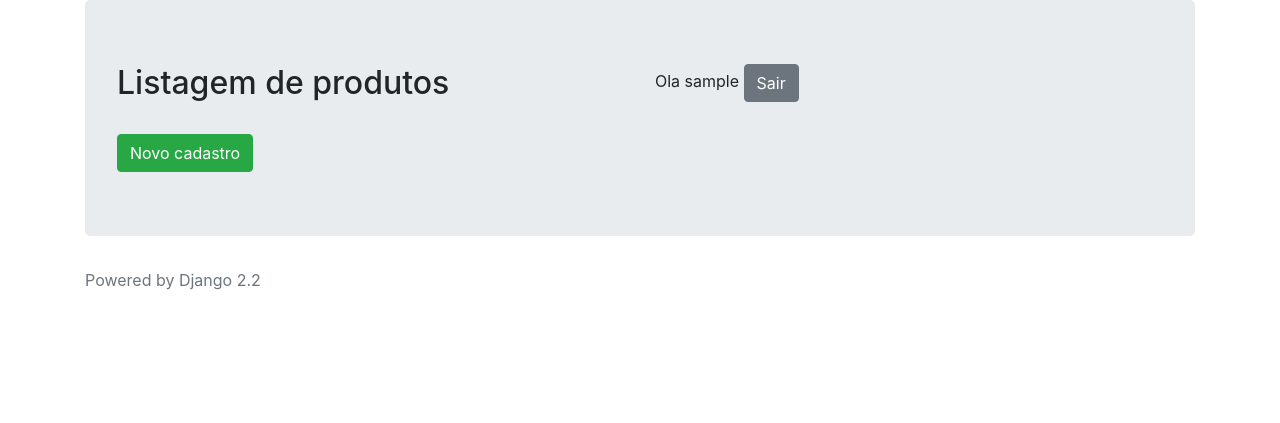
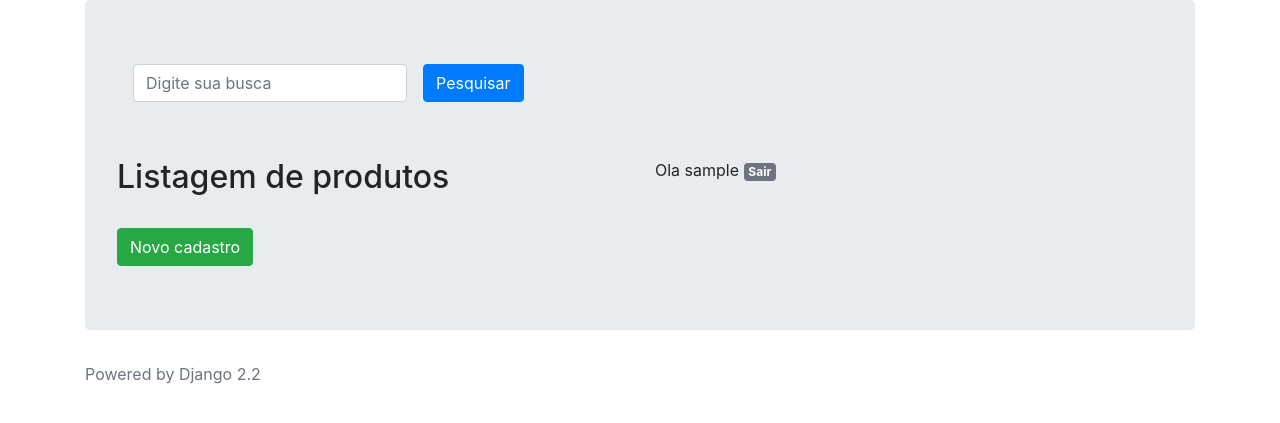
Before and after one commit to AndreCandidoDev/GestaoDeProdutos, a Django app: page /produtos/list/ in a window 1280 px wide. Shown: the top 423 px of the page. Run offline with Django 3.2, Linux system fonts and the light colour scheme; the visitor is signed in with stand-in values (Sample User, id 1); data that the repository does not hold is empty; some libraries are stand-ins or nearby versions.

Commit message:
Adding searchbar

```diff
--- a/produtos/templates/products_list.html
+++ b/produtos/templates/products_list.html
@@ -3,10 +3,24 @@
 {% block title %} Gestão de produtos{% endblock %}
 
 {% block main %}
+
+    <div class="row">
+        <div class="col-12">
+            <form class="form-inline">
+                <div class="form-group mx-sm-3 mb-2">
+                    <label class="sr-only">Busca</label>
+                        <input type="text" class="form-control" id="pesquisa" name="pesquisa" placeholder="Digite sua busca">
+                </div>
+                <button type="submit" class="btn btn-primary mb-2">Pesquisar</button>
+            </form>
+        </div>
+    </div>
+
+    <br><br>
+
     <div class="row">
         <div class="col">
             <h2> Listagem de produtos </h2>
-
             <ul class="list-group">
                 {% for product in products %}
                     <li class="list-group-item">
@@ -24,7 +38,7 @@
         </div>
         <div class="col">
             {% if user.is_authenticated %}
-                 <p>Ola {{ user.username }} <a href="{% url 'logout' %}" class="btn btn-secondary">Sair</a></p>
+                 <p>Ola {{ user.username }} <a href="{% url 'logout' %}" ><span class="badge badge-secondary">Sair</span></a></p>
             {% endif %}
         </div>
     </div>
--- a/produtos/views.py
+++ b/produtos/views.py
@@ -8,7 +8,12 @@ from .forms import ProductForm
 
 @login_required  # decorator que protege o acesso da função por login
 def product_list(request):
-    products = Product.objects.all()  # recebe todos os elementos da tabela (model) Person
+    termo_busca = request.GET.get('pesquisa', None)
+    if termo_busca:
+        products = Product.objects.all()
+        products = products.filter(product_name=termo_busca)
+    else:
+        products = Product.objects.all()  # recebe todos os elementos da tabela (model) Person
     print(products)
     return render(request, 'products_list.html', {'products': products})
 
```
